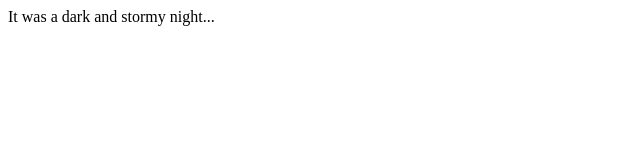
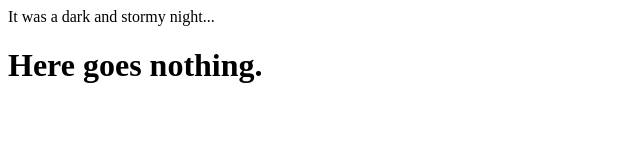
Before and after one commit to Brian-McGirk/fireside-story, a plain HTML site: page index.html in a window 1280 px wide. Shown: the whole page, without its empty margins (0-640 px from the left). Drawn offline with Linux system fonts and the light colour scheme.

Commit message:
added 2nd line

```diff
--- a/index.html
+++ b/index.html
@@ -1,5 +1,6 @@
 <html>
   <body>
     <p>It was a dark and stormy night...</p>
+    <h1>Here goes nothing.</h1>
   </body>
 </html>
```
